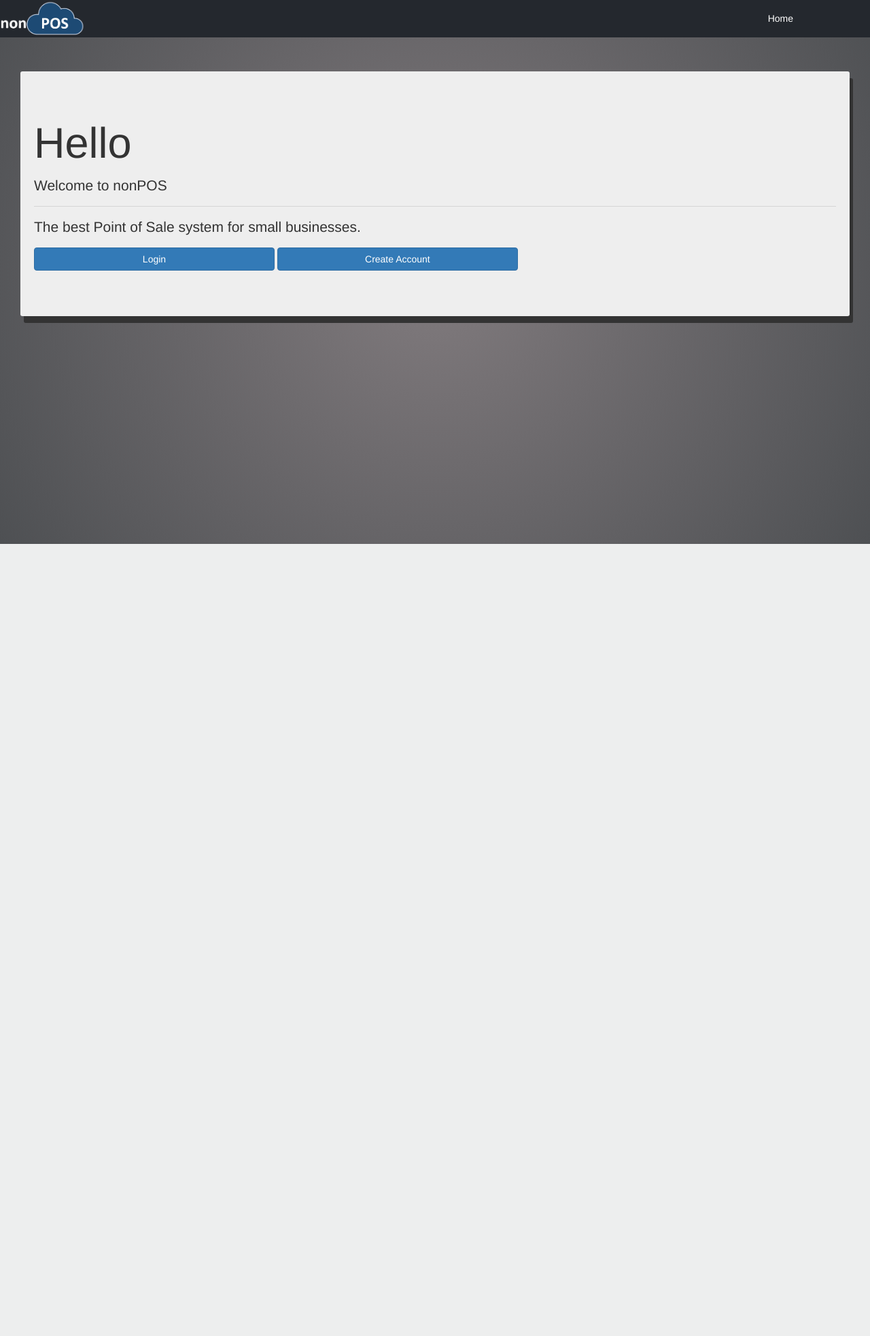
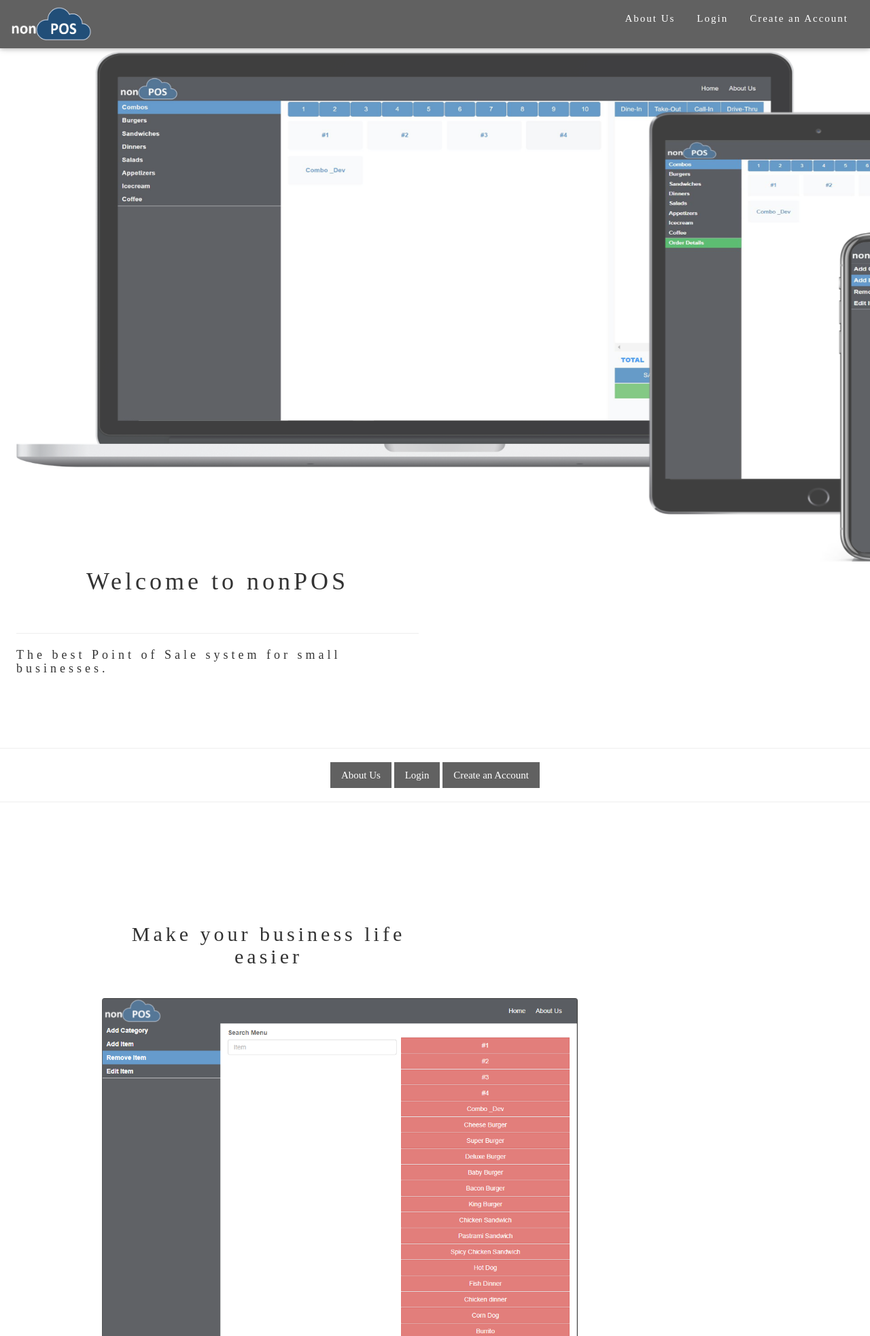
Before and after one commit to nagisobeid/nonPOS, a PHP site: page /final/ in a window 1280 px wide; the page is wider, and only the part inside the window is pictured. Shown: the top 1965 px of that part at 68% size. Before the commit the page ends 800 px from the top of that part, so only its background shows below. Run offline with PHP 8.4, Linux system fonts and the light colour scheme; some libraries are stand-ins or nearby versions.

Commit message:
modified php and css to files

```diff
--- a/createaccount.php
+++ b/createaccount.php
@@ -104,7 +104,7 @@ error_reporting(E_ALL);
     <header>
         <div id="main-bar">
             <img id="logo" src="./images/logo2.png"></img>
-            <button onclick="document.location='home.php'" type="button" id="idBtnHome"
+            <button onclick="document.location='index.php'" type="button" id="idBtnHome"
                 class="btn btn-link">Home</button>
             <button onclick="document.location='about.php'" type="button" id="idBtnAboutus" class="btn btn-link">About Us</button>
         </div>
--- a/index.css
+++ b/index.css
@@ -1,92 +1,25 @@
 html {
-	height: 100%;
-}
-body {
-	height: calc(100% - 55px);
-	margin: 0px;
-	padding: 0px;
-	background: rgb(129,123,126);
-	background: radial-gradient(circle, rgba(129,123,126,1) 0%, rgba(78,80,83,1) 100%);
-}
-#main-bar {
-	width: 100%;
-	height: 55px;
-	background-color: #24282e;
-}
-#logo {
-	width: 125px;
-
-}
-#btn-Home {
-	position: absolute;
-	right: 100px;
-	top: 10px;
-	color: white;
+    height: 100%;
 }
 
-.mainContainer {
-	display: grid;
-  	height: 100%;
-	grid-template-columns: repeat(25, 1fr);
-  	grid-template-rows: repeat(15, 1fr);
+body {
+    height: 100%;
+    margin: 0px;
+    padding : 0px;
 }
 
-#mid-section {
-	grid-column-start: 1;
-	grid-column-end: 26;
-    grid-row-start: 2;
-    grid-row-end: 14;
-}
-/*
-#bottom-section {
-	position: fixed;
-  	bottom: 0;
-	grid-column-start: 1;
-	grid-column-end: 26;
-    grid-row-start: 14;
-    grid-row-end: 16;
-	text-align: center;
-	background-color: white;
-}*/
-
-.btn-div {
-	display: flex;
-  	justify-content: center;
-  	padding-bottom: 10px;
+button {
+    color: darkgray;
 }
 
-.btnPos {
-  	width: 30%;
-  }
-
-
-.jumbotron {
-	margin-left: 30px;
-	margin-right: 30px;
+#w3-top {
+    width: 100%;
+    height: 55px;
+    background-color: #24282e;
 }
 
-/* MEDIA PIXEL DETECTION: DYNAMIC VIEW
-max = max or <
-min = min or >
-*/
-@media screen and (max-width: 940px) {
-  .btnPos {
-  	width: 30%;
-  }
+#logo {
+    position: fixed;
+    width: 125px;
+    left: 100px;
 }
-@media screen and (max-width: 600px) {
-  .btnPos {
-  	width: 100%;
-  	margin-top: 10px;
-  }
-  #message {
-  	font-size: 14px;
-  }
-}
-
-
-@media screen and (max-height: 500px) {
-	#jumb {
-		height: 300px !important;
-	}
-}
--- a/index.php
+++ b/index.php
@@ -1,54 +1,77 @@
 <!DOCTYPE html>
 <html>
-
-<head>
+    <title>nonPOS</title>
     <meta charset="utf-8">
     <meta name="viewport" content="width=device-width, initial-scale=1, shrink-to-fit=no">
 
-    <link rel="stylesheet" href="index.css">
-    <link rel="stylesheet" href="https://maxcdn.bootstrapcdn.com/bootstrap/4.0.0/css/bootstrap.min.css"
-        integrity="sha384-Gn5384xqQ1aoWXA+058RXPxPg6fy4IWvTNh0E263XmFcJlSAwiGgFAW/dAiS6JXm" crossorigin="anonymous">
+    <link rel="stylesheet" href="mainpage.css">
+    <link rel="stylesheet" href="https://maxcdn.bootstrapcdn.com/bootstrap/4.0.0/css/bootstrap.min.css" integrity="sha384-Gn5384xqQ1aoWXA+058RXPxPg6fy4IWvTNh0E263XmFcJlSAwiGgFAW/dAiS6JXm" crossorigin="anonymous">
     <link rel="stylesheet" href="https://maxcdn.bootstrapcdn.com/bootstrap/3.4.1/css/bootstrap.min.css">
+    <link rel="stylesheet" href="https://www.w3schools.com/w3css/4/w3.css">
     <!-- jQuery library -->
     <script src="https://ajax.googleapis.com/ajax/libs/jquery/3.5.1/jquery.min.js"></script>
 
     <!-- Latest compiled JavaScript -->
     <script src="https://maxcdn.bootstrapcdn.com/bootstrap/3.4.1/js/bootstrap.min.js"></script>
-</head>
+<style>
+body {font-family: "Times New Roman", Georgia, Serif;}
+h1, h2, h3, h4, h5, h6 {
+    font-family: "Playfair Display";
+letter-spacing: 5px;
+}
+    </style>
+    <body>
+        <div class="w3-top">
+            <div class="w3-bar w3-dark-gray w3-padding w3-card" style="letter-spacing:2px;">
+                <img src="./images/logo2.png" alt="POS" style="width:120px;height:55px;"></img>
+                <div class="w3-right w3-hide-small">
+                    <a href="about.php" class="w3-bar-item w3-button">About Us</a>
+                    <a href="login.php" class="w3-bar-item w3-button">Login</a>
+                    <a href="createaccount.php" class="w3-bar-item w3-button">Create an Account</a>
+                </div>
+            </div>
+        </div>
 
-<body>
-    <header>
-        <div id="main-bar">
-            <img id="logo" src="./images/logo2.png"></img>
-            <button onClick="document.location='mainpage.html'" type="button" id="btn-Home" class="btn btn-link">Home</button>
+        <div class="w3-row w3-padding-64" id="main">
+            <div class="w3-col m6 w3-padding-large w3-hide-small">
+                <img src="./images/nonposmain.jpg" class="w3-round w3-opacity-min" alt="deletepos" width="1550" height="750">
+                <h1 class="w3-xxlarge w3-center">Welcome to nonPOS</h1><br>
+                <hr class="my-4">
+                <h5 class="w3-large">The best Point of Sale system for small businesses.</h5>
+            </div>
         </div>
-    </header>
-    <div class="mainContainer">
 
-        <div id="mid-section" style="padding-bottom: 0px;">
-            <!-- jumbotron -->
+        <hr>
+        <div class="w3-center">
+            <a href="about.php" class="w3-dark-gray w3-bar-item w3-button">About Us</a>
+            <a href="login.php" class="w3-dark-gray w3-bar-item w3-button">Login</a>
+            <a href="createaccount.php" class="w3-dark-gray w3-bar-item w3-button">Create an Account</a>
+        </div>
+        <hr>
+        <br><br><br><br><br><br>
 
-            <div id="jumb" class="jumbotron" style="box-shadow: 5px 10px; height: 360px; overflow:auto;">
-                <h1 class="display-4">Hello</h1>
-                <p class="lead">Welcome to nonPOS</p>
-                <hr class="my-4">
-                <p id="message">The best Point of Sale system for small businesses.
-                <div>
-                    <button onclick="document.location='login.php'" id="btnLogin" type="button"
-                        class="btn btn-primary btnPos">Login</button>
-                    <button onclick="document.location='createaccount.php'" id="btnCreate_Account" type="button"
-                        class="btn btn-primary btnPos">Create Account</button>
-                </div>
-                </p>
+        <div class="w3-content" style:"max-width:1000px">
+
+            <div class="w3-col m6 w3-padding-large">
+                <h2 class="w3-center">Make your business life easier</h2><br>
             </div>
 
-            <!-- jumbotron -->
+            <div class="w3-row w3-padding-64" id="main2">
+                <img src="./images/nonpos1.jpg" class="w3-round w3-image w3-opacity-min" alt="calcpos" width="700" height="1250">
+            </div>
+
         </div>
 
-</body>
-<!--<div id="bottom-section">
-		<img id="imgCard" class="main-page-img" src="./images/ccds.jpg"></img>
-	</div>-->
-</div>
+        <br><br><br><br><br><br>
+        <hr>
+
+        <div class="w3-container w3-padding-64 w3-dark-gray" id="contact">
+            <h1>Contact</h1><br>
+            <p>Find out more if nonPOS is right for your business</p>
+            <p class"w3-text-white w3-large"><b>nonPOS inc, 63rd None St, 93336 California, CA</b></p>
+            <p>Please do give us a call at (611) 336-3636</p>
+            <p>Or email nonPOS36@nonmail.com</p>
+        </div>
+    </body>
 
 </html>
--- a/login.php
+++ b/login.php
@@ -71,7 +71,7 @@
     <header>
         <div id="main-bar">
             <img id="logo" src="./images/logo2.png"></img>
-            <button onclick="document.location='mainpage.html'" type="button" id="idBtnHome"
+            <button onclick="document.location='index.php'" type="button" id="idBtnHome"
                 class="btn btn-link">Home</button>
             <button onclick="document.location='about.php'" type="button" id="idBtnAboutus" class="btn btn-link">About Us</button>
         </div>
```
Also changed, not shown: mainpage.html (+5 -5 lines).
